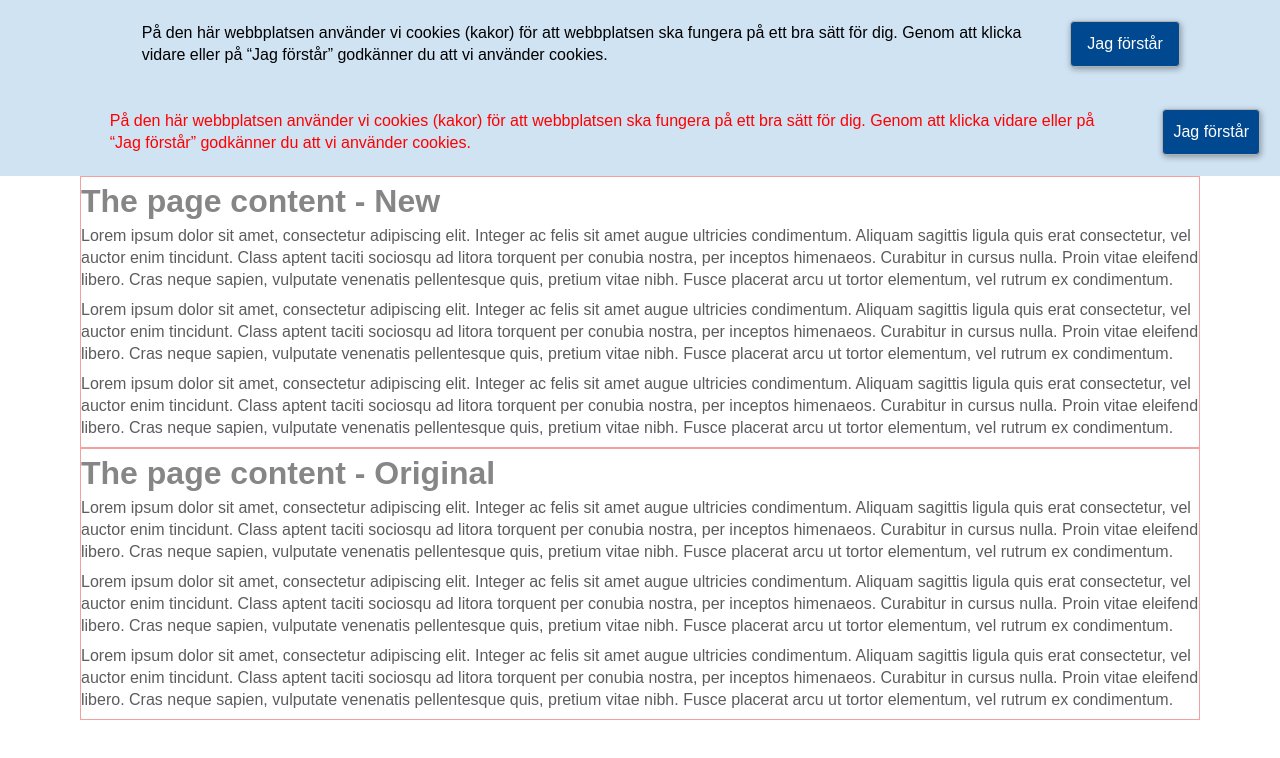
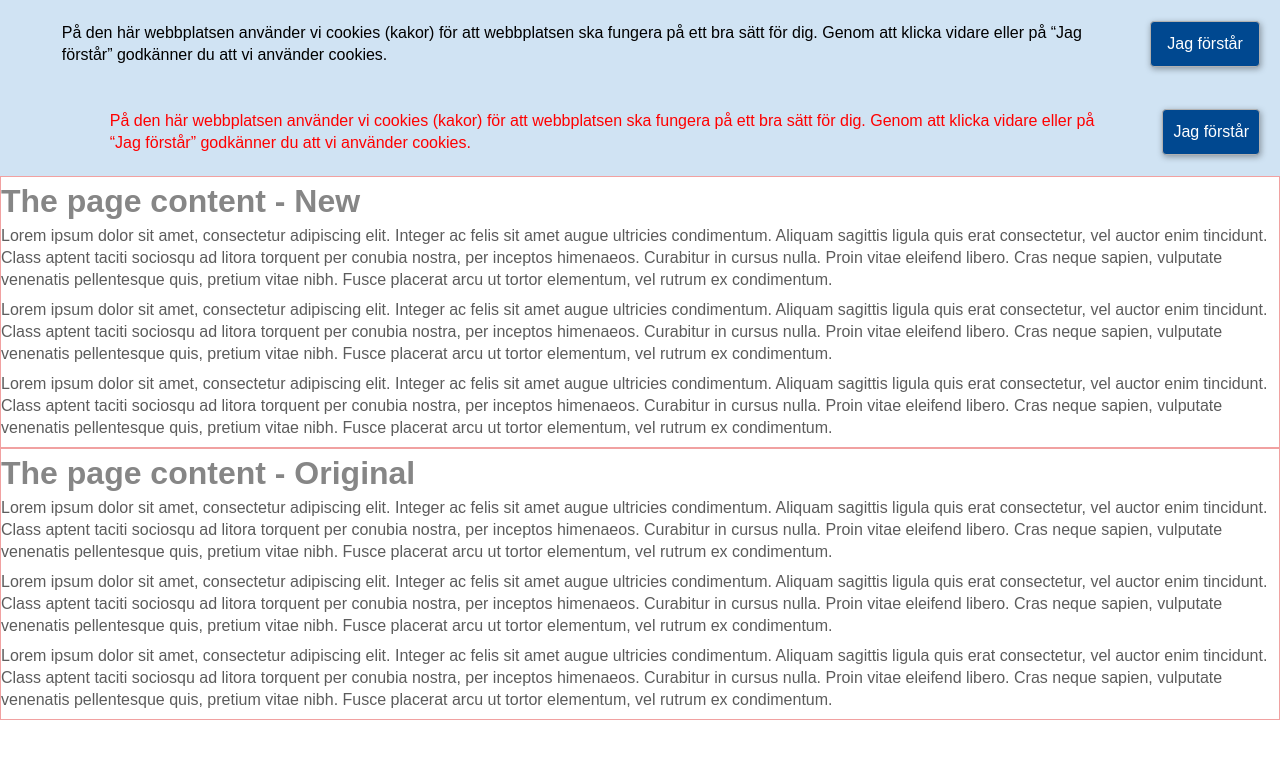
Before and after one commit to nguyenkhois/rh-styleguide-build-environment, a React app: page / in a window 1280 px wide. Shown: the top 758 px of the page. Built offline with nearby package versions, Linux system fonts and the light colour scheme; a small style sheet from the web is missing.

Commit message:
New build

```diff
--- a/src/components/CookieNotice/settings.scss
+++ b/src/components/CookieNotice/settings.scss
@@ -1,7 +1,4 @@
-@import '../../styles/breakpoints';
-
-// General setting
-$page-content__max-width: 70em;
+@import '../../styles/common';
 
 // Color
 $color-main__dark: #004890;
--- a/src/components/Sample/settings.scss
+++ b/src/components/Sample/settings.scss
@@ -1,7 +1,4 @@
-@import '../../styles/breakpoints';
-
-// General setting
-$page-content__max-width: 70em;
+@import '../../styles/common';
 
 // Color
 $color-main__dark: #868686;
--- /dev/null
+++ b/src/styles/_common.scss
@@ -0,0 +1,4 @@
+@import './breakpoints';
+
+// General setting
+$page-content__max-width: 90em;
```
Also changed, not shown: 7 other files (tests, documents, lock files or other folders).
